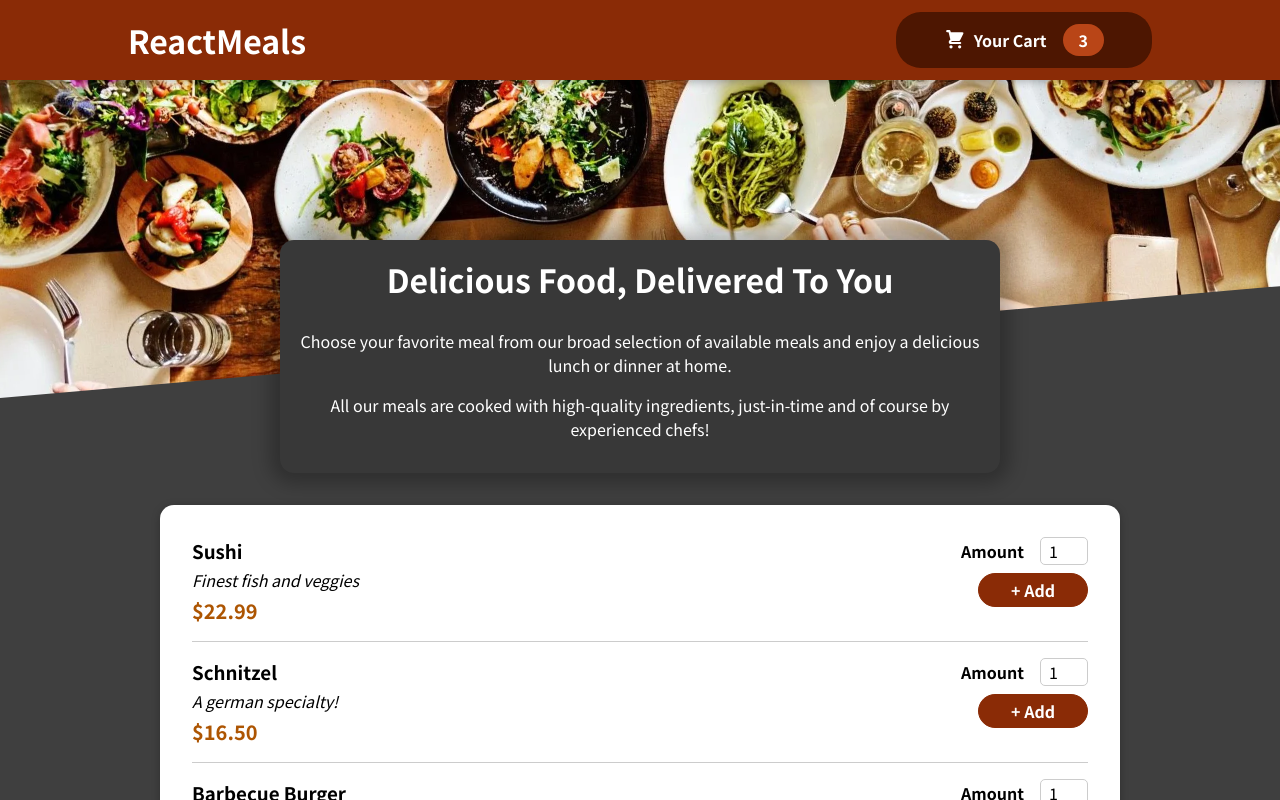
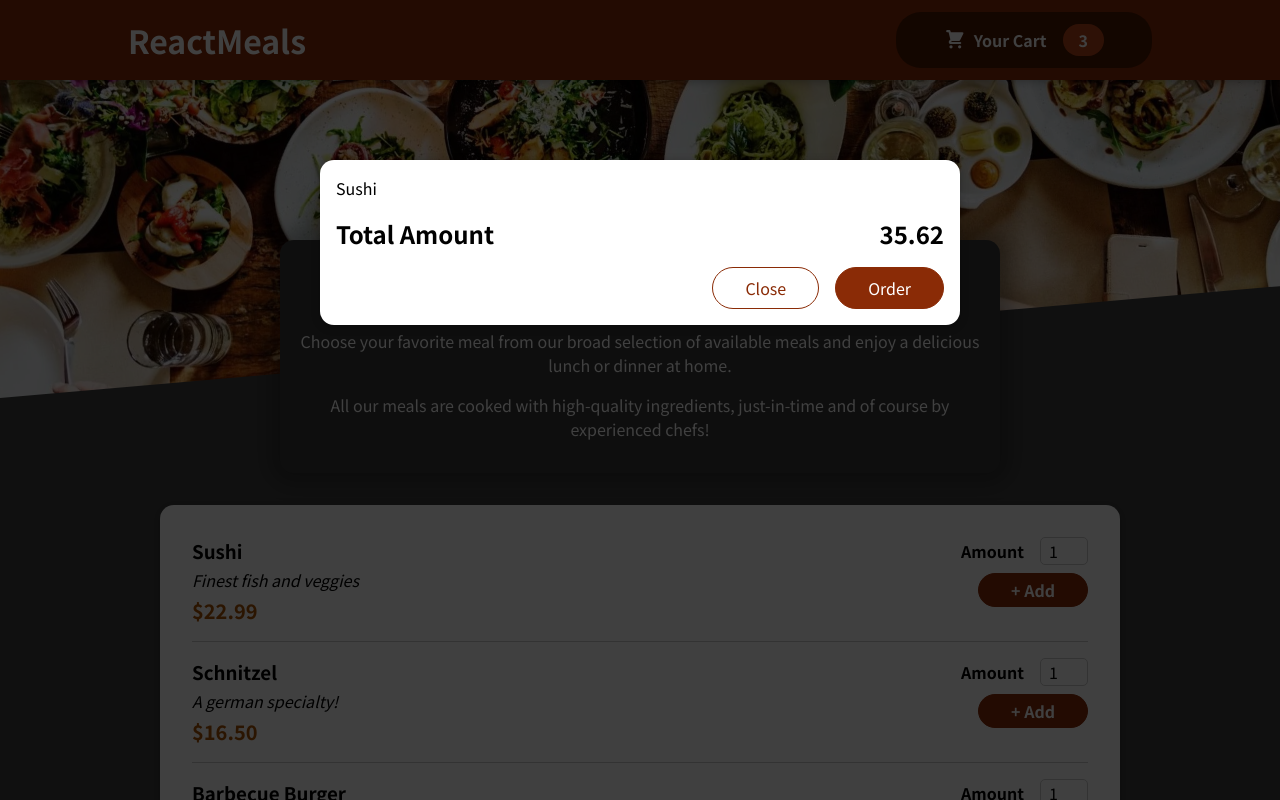
Before and after one commit to Kapil0212/restaurant-react, a React (Create React App) app: page / in a window 1280 px wide. Shown: the top 800 px of the page. Built offline with nearby package versions, Linux system fonts and the light colour scheme.

Commit message:
Made hard-coded cart

```diff
--- a/public/index.html
+++ b/public/index.html
@@ -28,6 +28,7 @@
   </head>
   <body>
     <noscript>You need to enable JavaScript to run this app.</noscript>
+    <div id="overlays"></div>
     <div id="root"></div>
     <!--
       This HTML file is a template.
--- a/src/App.js
+++ b/src/App.js
@@ -1,9 +1,11 @@
 import  { Fragment } from 'react';
 import Header from './components/Layout/Header';
 import Meals from './components/Meals/Meals';
+import Cart from './components/Cart/Cart';
 function App() {
   return (
     <Fragment>
+      <Cart />
       <Header />
       <main>
         <Meals />
--- /dev/null
+++ b/src/components/Cart/Cart.js
@@ -0,0 +1,28 @@
+import Modal from '../UI/Modal';
+import classes from './Cart.module.css';
+
+
+const Cart = props => {
+    const cartItems = (
+        <ul className={classes['cart-items']}>
+    {[{id: 'c1', name: 'Sushi', amount: 2, price: 12.99}].map((item) => {
+        return <li>{item.name}</li>
+    })}
+    </ul>
+);
+   return (
+    <Modal>
+    {cartItems}
+    <div className={classes.total}>
+        <span>Total Amount</span>
+        <span>35.62</span>
+    </div>
+    <div className={classes.actions}>
+        <button className={classes['button--alt']}>Close</button>
+        <button className={classes.button}>Order</button>
+    </div>
+    </Modal>
+   );
+};
+
+export default Cart;
--- /dev/null
+++ b/src/components/Cart/Cart.module.css
@@ -0,0 +1,46 @@
+.cart-items {
+  list-style: none;
+  margin: 0;
+  padding: 0;
+  max-height: 20rem;
+  overflow: auto;
+}
+
+.total {
+  display: flex;
+  justify-content: space-between;
+  align-items: center;
+  font-weight: bold;
+  font-size: 1.5rem;
+  margin: 1rem 0;
+}
+
+.actions {
+  text-align: right;
+}
+
+.actions button {
+  font: inherit;
+  cursor: pointer;
+  background-color: transparent;
+  border: 1px solid #8a2b06;
+  padding: 0.5rem 2rem;
+  border-radius: 25px;
+  margin-left: 1rem;
+}
+
+.actions button:hover,
+.actions button:active {
+  background-color: #5a1a01;
+  border-color: #5a1a01;
+  color: white;
+}
+
+.actions .button--alt {
+  color: #8a2b06;
+}
+
+.actions .button {
+  background-color: #8a2b06;
+  color: white;
+}
--- /dev/null
+++ b/src/components/UI/Modal.js
@@ -0,0 +1,28 @@
+import { Fragment } from 'react';
+import ReactDOM from 'react-dom';
+import classes from './Modal.module.css';
+
+const Backdrop = props => {
+    return ( <div className={classes.backdrop} onClick={props.onClose} />
+    );
+};
+
+
+const ModalOverlay = props => {
+    return  ( <div className={classes.modal}>
+        <div className={classes.content}>{props.children}</div>
+    </div>
+    );
+};
+const portalElement = document.getElementById('overlays');
+
+const Modal = props => {
+    return (
+    <Fragment>
+      {ReactDOM.createPortal(<Backdrop onClose={props.onClose} />, portalElement)}
+      {ReactDOM.createPortal(<ModalOverlay>{props.children}</ModalOverlay>, portalElement)}
+    </Fragment>
+    );
+};
+
+export default Modal;
--- /dev/null
+++ b/src/components/UI/Modal.module.css
@@ -0,0 +1,40 @@
+.backdrop {
+  position: fixed;
+  top: 0;
+  left: 0;
+  width: 100%;
+  height: 100vh;
+  z-index: 20;
+  background-color: rgba(0, 0, 0, 0.75);
+}
+
+.modal {
+  position: fixed;
+  top: 20vh;
+  left: 5%;
+  width: 90%;
+  background-color: white;
+  padding: 1rem;
+  border-radius: 14px;
+  box-shadow: 0 2px 8px rgba(0, 0, 0, 0.25);
+  z-index: 30;
+  animation: slide-down 300ms ease-out forwards;
+}
+
+@media (min-width: 768px) {
+  .modal {
+    width: 40rem;
+    left: calc(50% - 20rem);
+  }
+}
+
+@keyframes slide-down {
+  from {
+    opacity: 0;
+    transform: translateY(-3rem);
+  }
+  to {
+    opacity: 1;
+    transform: translateY(0);
+  }
+}
```
